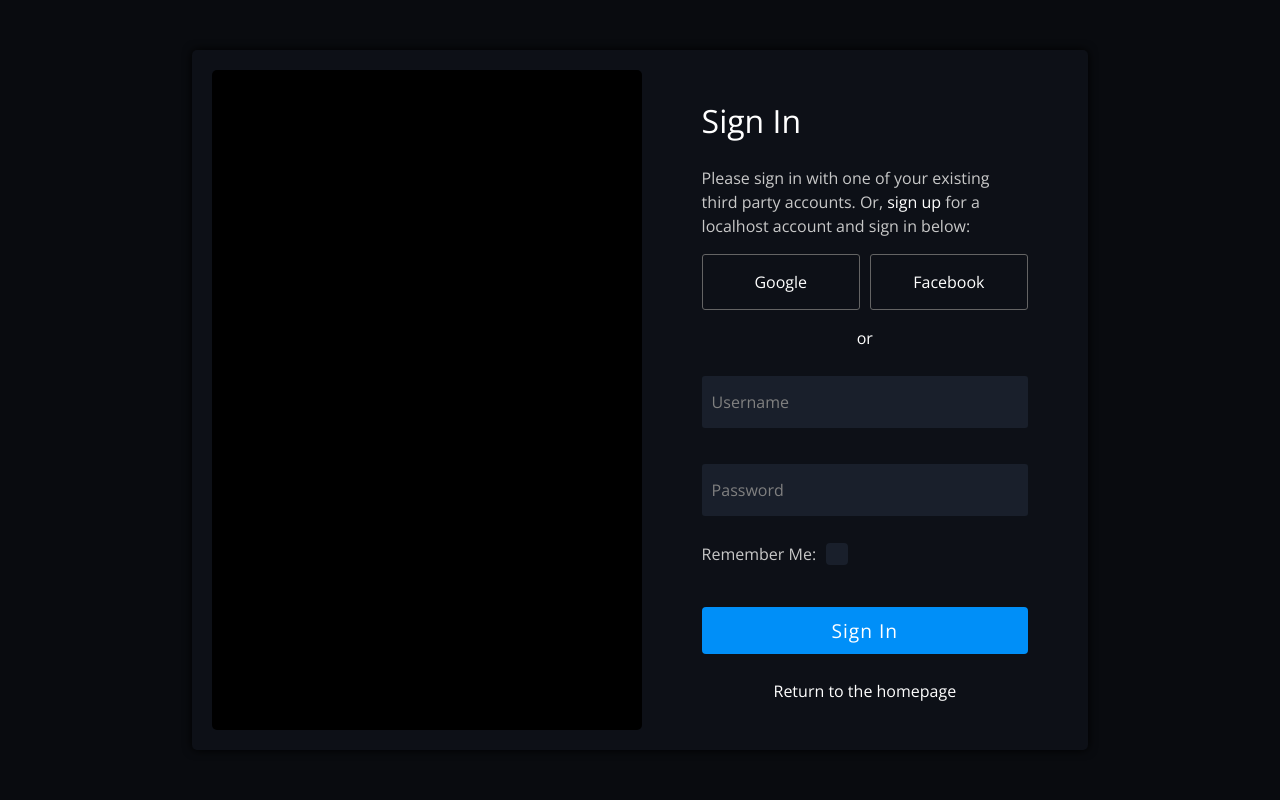
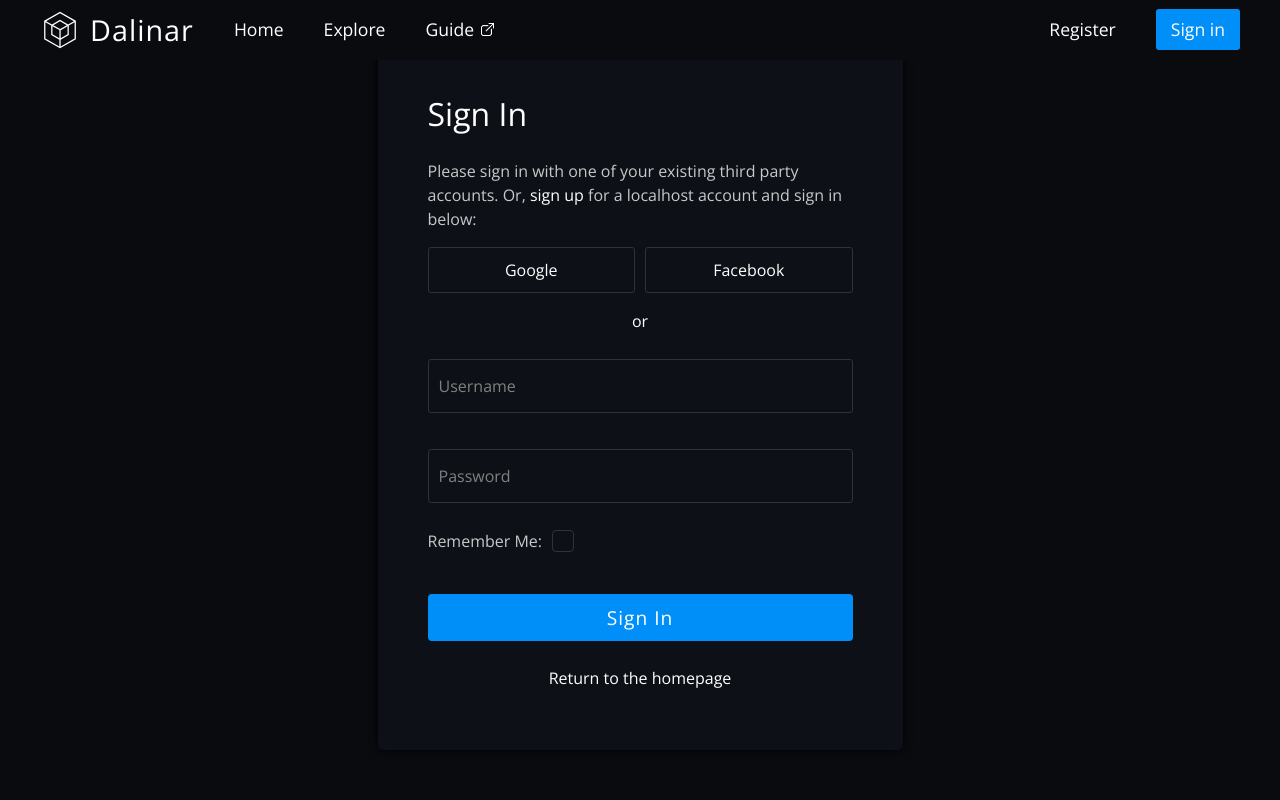
Before and after one commit to 03axdov/Dalinar-Heroku, a Django app: page /accounts/login/ in a window 1280 px wide. Run offline with Django 4.2, Linux system fonts and the light colour scheme; parts of the project's set-up code (start-up, migrations or seed data) failed here and were passed over.

Commit message:
Improvements to the login page

```diff
--- a/frontend/src/components/Toolbar.js
+++ b/frontend/src/components/Toolbar.js
@@ -43,10 +43,10 @@ function Toolbar({currentProfile, loadingCurrentProfile, checkLoggedIn, BACKEND_
                         e.preventDefault()
                         window.location.href = window.location.origin + "/accounts/signup/"
                     }}>Register</a>
-                    <button href="/accounts/login" className="toolbar-button toolbar-register" onClick={(e) => {
+                    <a href="/accounts/login" className="toolbar-button toolbar-register" onClick={(e) => {
                         e.preventDefault()
                         window.location.href = window.location.origin + "/accounts/login/"
-                    }}>Sign in</button>
+                    }}>Sign in</a>
 
                 </div>
             }
--- a/frontend/src/pages/Home.js
+++ b/frontend/src/pages/Home.js
@@ -503,7 +503,7 @@ function Home({currentProfile, notification, BACKEND_URL}) {
 
                         </select>
 
-                        {savedTypeShown == "dataset" && <select title="Sort by" className="explore-datasets-sort" value={datasetShow} onChange={(e) => {
+                        {savedTypeShown == "datasets" && <select title="Sort by" className="explore-datasets-sort" value={datasetShow} onChange={(e) => {
                                 setDatasetShow(e.target.value)
                             }}>
                             <option value="all">All</option>
--- a/frontend/src/pages/Landing.js
+++ b/frontend/src/pages/Landing.js
@@ -8,6 +8,7 @@ function Landing({BACKEND_URL}) {
     return (
         <div className="landing-container">
             <div className="landing-header">
+                <div className="landing-header-left">
                     <h1 className="landing-title">Create datasets and machine learning models without coding.</h1>
                     <p className="landing-description">
                         Dalinar aims to make Artificial Intelligence intuitive.
@@ -17,7 +18,10 @@ function Landing({BACKEND_URL}) {
                         <button onClick={() => window.location.href = window.location.origin + "/accounts/login/"} type="button" className="landing-header-button landing-header-start">Get started</button>
                         <button onClick={() => navigate("/explore")} type="button" className="landing-header-button landing-header-explore">Explore</button>
                     </div>
-
+                </div>
+                <div className="landing-header-right">
+                    <img className="landing-header-cover" src={BACKEND_URL + "/static/images/landing-cover.png"} />
+                </div>
             </div>
 
         </div>
--- a/frontend/static/css/index.css
+++ b/frontend/static/css/index.css
@@ -136,11 +136,16 @@ button:hover {
     color: white;
     border-radius: 3px;
     padding: 7px 15px;
+    font-size: 1.1rem;
+    width: auto;
+    letter-spacing: 0px;
+    text-decoration: none;
 }
 
 .toolbar-button:hover {
     cursor: pointer;
     background: var(--blue-dark);
+    text-decoration: none;
 }
 
 .toolbar-title {
--- a/frontend/static/css/pages/accounts.css
+++ b/frontend/static/css/pages/accounts.css
@@ -41,7 +41,8 @@ input {
     font-family: "Open Sans", "Segoe UI", Tahoma, sans-serif;
     box-sizing: border-box;
     outline: none;
-    background: var(--accounts-input);
+    background-color: var(--accounts-input);
+    border: 1px solid var(--border);
     color: white;
 }
 
@@ -51,6 +52,7 @@ input:-webkit-autofill:hover,
 input:-webkit-autofill:focus,
 input:-webkit-autofill:active {
     -webkit-box-shadow: 0 0 0px 1000px var(--accounts-input) inset !important;
+    box-shadow: 0 0 0 1000px var(--accounts-input) inset !important;
     -webkit-text-fill-color: white !important;
     font-family: "Open Sans", "Segoe UI", Tahoma, sans-serif !important;
     transition: background-color 5000s ease-in-out 0s;
@@ -100,17 +102,18 @@ button {
 }
 
 .accounts-form-outer {
-    width: 70%;
-    height: 700px;
+    width: auto;
+    max-width: 80%;
+    min-height: 700px;
     background: var(--background);
     box-sizing: border-box;
-    padding: 20px;
-    padding-right: 60px;
+    padding: 10px 50px;
+    padding-top: 40px;
     border-radius: 5px;
     box-shadow: 0 0 10px 0 black;
     display: flex;
     flex-direction: row;
-    align-items: center;
+    align-items: start;
     justify-content: space-between;
 }
 
@@ -203,9 +206,9 @@ a.button.secondaryAction {
 
 .socialaccount_providers li {
     width: 100%;
-    padding: 15px 10px;
+    padding: 10px 7px;
     box-sizing: border-box;
-    border: 1px solid var(--border-light);
+    border: 1px solid var(--border);
     border-radius: 3px;
     width: 100%;
     text-align: center;
@@ -216,8 +219,11 @@ a.button.secondaryAction {
 }
 
 .accounts-form-image {
+    display: none;
     width: calc(100% - var(--form-width) - 60px);
     background: black;
     height: 100%;
+    object-fit: cover;
     border-radius: 5px;
+    opacity: 0.8;
 }
--- a/frontend/static/css/root.css
+++ b/frontend/static/css/root.css
@@ -7,7 +7,7 @@
     --background-light: #121720;
     --background-lighter: #1d2431;
     --background-shadow: #000000;
-    --accounts-input: #191f2b;
+    --accounts-input: #0d1017;
 
     --toolbar: #181d25;
     --toolbar-light: #212730;
@@ -42,7 +42,7 @@
     --gray-dark: #3b3b3b;
     --gray-darker: #303030;
 
-    --form-width: 40%;
+    --form-width: 425px;
     --toolbar-height: 60px;
 
     --home-sidebar-width: 185px;
@@ -57,6 +57,8 @@
     --delete-red-hover: rgb(146, 43, 43);
 
     --guide-sidebar-width: 175px;
+
+    --landing-header-right: 35%;
 }
 
 ::-webkit-scrollbar {
@@ -95,12 +97,6 @@ input::placeholder {
     -moz-osx-font-smoothing: grayscale; /* For Firefox on macOS */
 }
 
-@media all and (max-width: 1250px) {
-    :root {
-        --form-width: 500px;
-    }
-}
-
 @media all and (max-width: 975px) {
     :root {
         --home-sidebar-width: 155px;
@@ -115,9 +111,3 @@ input::placeholder {
         --dataset-labels-width: 135px;
     }
 }
-
-@media all and (max-width: 900px) {
-    :root {
-        --form-width: 100%;
-    }
-}
--- a/templates/account/base.html
+++ b/templates/account/base.html
@@ -37,10 +37,25 @@
   <body class="form-body">
     {% block body %}
 
+    <nav id="toolbar" class="toolbar-landing">
+      <img id="toolbar-logo" src={% static 'images/logoWhite.svg' %} />
+      <a href="/" class="toolbar-text toolbar-title">Dalinar</a>
+
+      <a href="/home" class="toolbar-text">Home</a>
+
+      <a href="/explore" class="toolbar-text">Explore</a>
+
+      <a href="/guide" target="_blank" class="toolbar-text">Guide <img class="toolbar-icon" src={% static 'images/external.png' %}/></a>
+
+      <div class="toolbar-auth">
+          <a class="toolbar-text" href="/accounts/signup">Register</a>
+          <a href="/accounts/login" class="toolbar-button toolbar-register">Sign in</a>
+      </div>
+
+    </nav>
+
     <div class="accounts-form-outer">
-      <div class="accounts-form-image"></div>
       <div class="accounts-form-container">
-
         {% block content %}
         {% endblock %}
         {% endblock %}
```
Also changed, not shown: frontend/static/css/pages/landing.css (+25 -2 lines), frontend/static/images/landing-cover.png (added), templates/socialaccount/login.html (added). Lines whose indentation alone changed are shown as unchanged.
